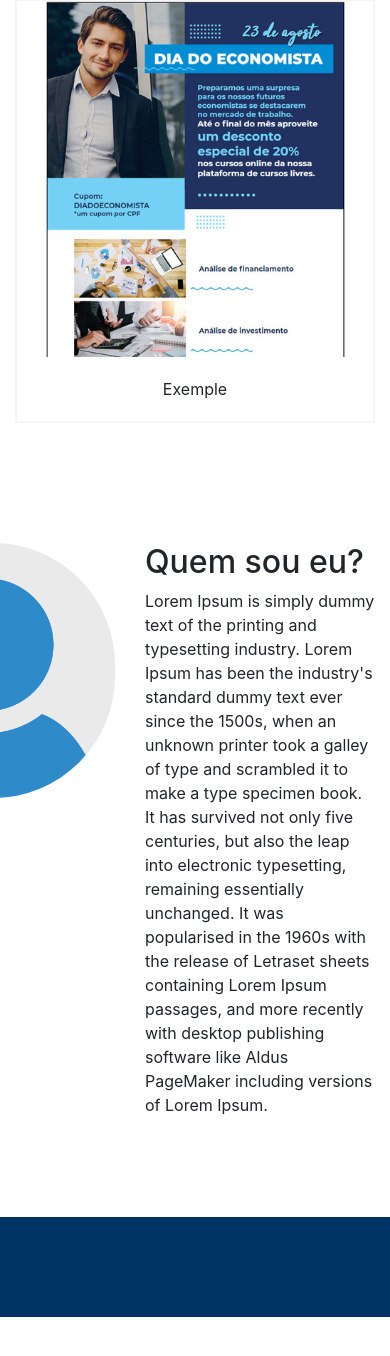
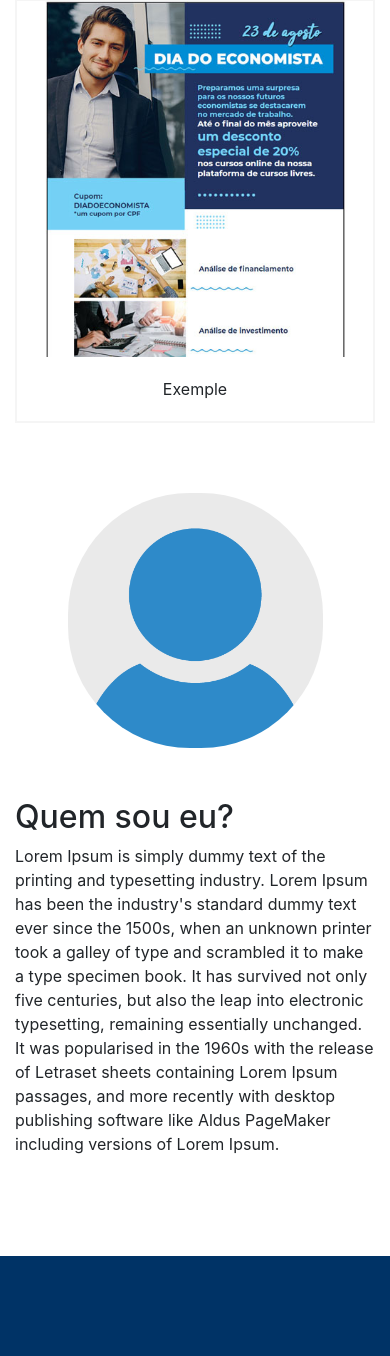
Before and after one commit to erikgs1/portifolio-2020, a PHP site: page / in a window 390 px wide. Shown: the part 4238-5594 px from the top of the page. Before the commit the page ends 5555 px from the top, so only its background shows below. Run offline with PHP 8.4, Linux system fonts and the light colour scheme; style sheets or scripts are compiled from the project's sources; some libraries are stand-ins or nearby versions.

Commit message:
Responsivo footer xs

```diff
--- a/Portifolio/index.html
+++ b/Portifolio/index.html
@@ -153,7 +153,7 @@
             <div class="row">
 
                 <!-- My picture -->
-                <div class="col-4">
+                <div class="col-xs-12 col-md-4">
                     <div class="bio-image">
                         <img src="img/icon-user-default.png" alt="">
                     </div>
@@ -161,7 +161,7 @@
                 <!-- My picture -->
 
                 <!-- About -->
-                <div class="col-8">
+                <div class="col-xs-12 col-md-8">
                     <div class="about">
                         <h2>Quem sou eu?</h2>
                         <p>Lorem Ipsum is simply dummy text of the printing and typesetting industry. Lorem Ipsum has been the industry's standard dummy text ever since the 1500s, when an unknown printer took a galley of type and scrambled it to make a type specimen book. It has survived not only five centuries, but also the leap into electronic typesetting, remaining essentially unchanged. It was popularised in the 1960s with the release of Letraset sheets containing Lorem Ipsum passages, and more recently with desktop publishing software like Aldus PageMaker including versions of Lorem Ipsum.</p>
--- a/Portifolio/scss/responsive.scss
+++ b/Portifolio/scss/responsive.scss
@@ -47,4 +47,11 @@
             }
         }
     }
+    footer {
+        .bio-image {
+            float: none;
+            margin: 0 auto;
+        }
+    }
+
 }
--- a/Portifolio/scss/style.scss
+++ b/Portifolio/scss/style.scss
@@ -121,8 +121,8 @@ main{
         .box-image{
             width: 251px;
             height: 255px;
-            background-color: $colorTheme;
             position: relative;
+            text-align: center;
             img{
                 max-width: 100%;
             }
```
